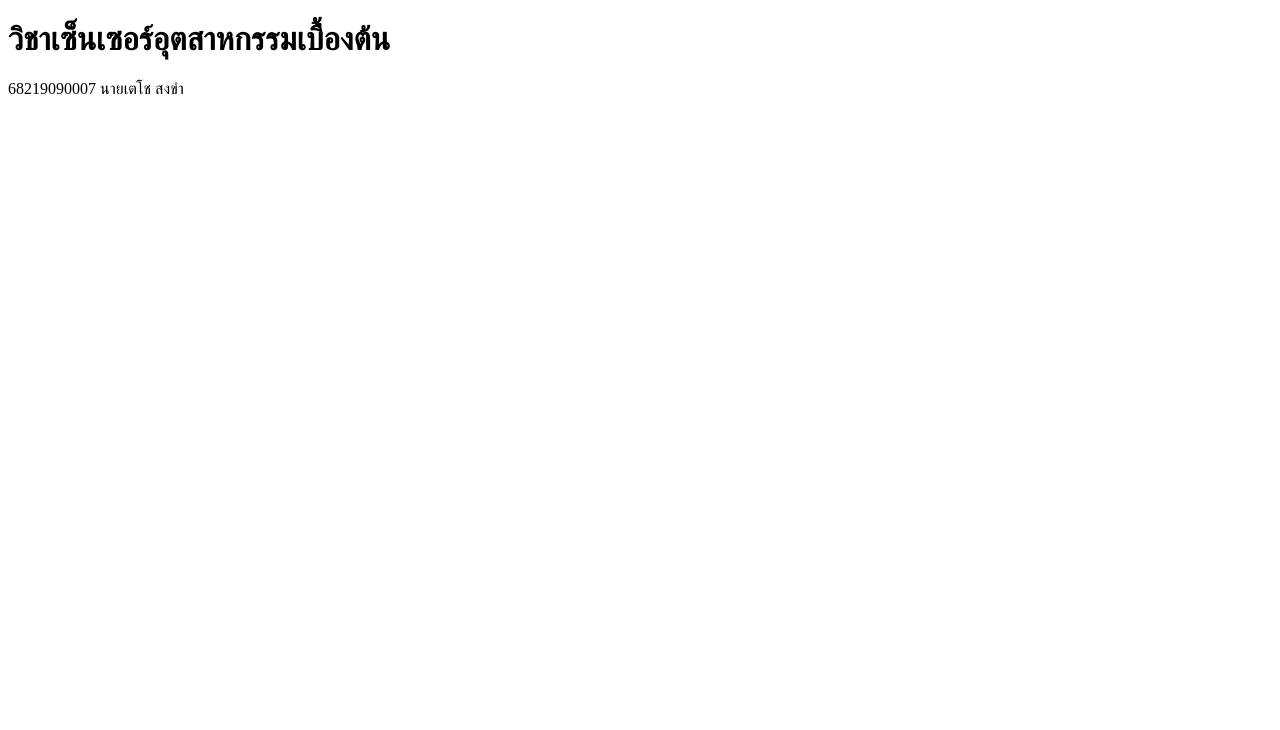
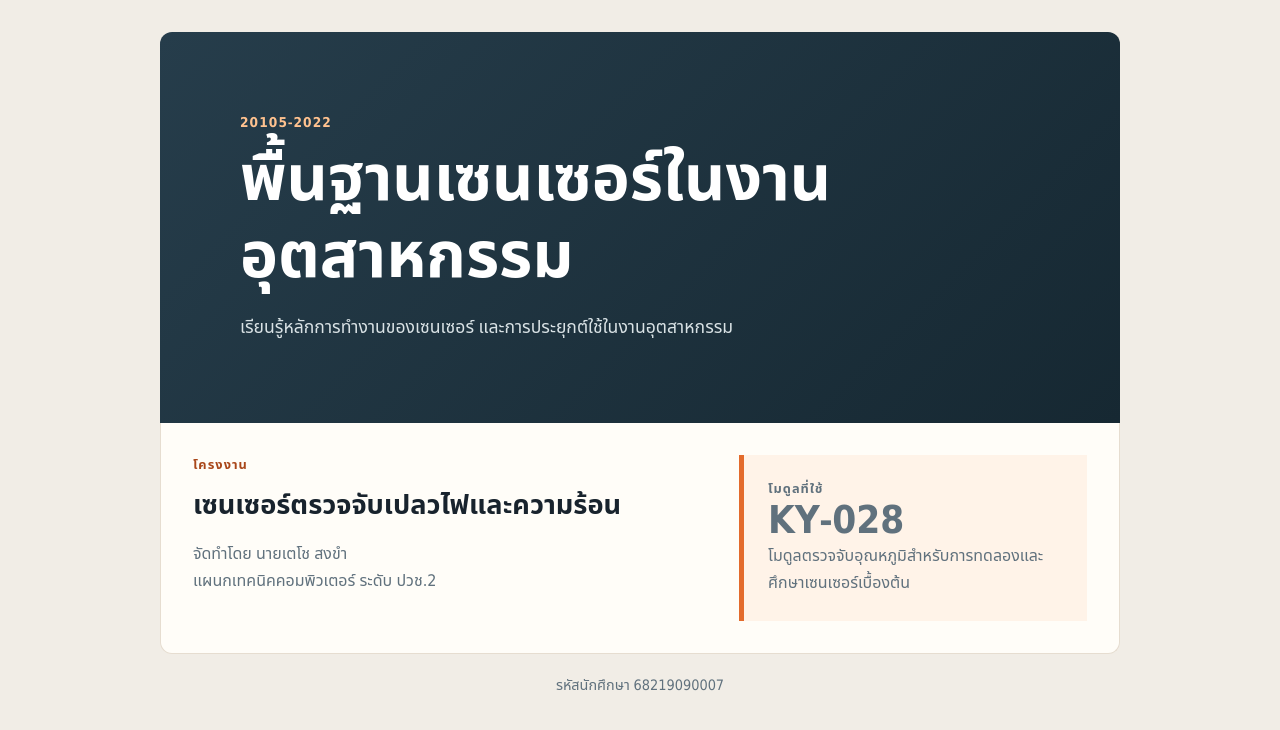
Before and after one commit to 68219090007-cyber/68219090007.sensor.github.io, a plain HTML site: page index.html in a window 1280 px wide. Drawn offline with Linux system fonts and the light colour scheme.

Commit message:
Update index.html

```diff
--- a/index.html
+++ b/index.html
@@ -1,11 +1,170 @@
 
 <!DOCTYPE html>
-<html>
+<html lang="th">
+<head>
+	<meta charset="UTF-8">
+	<meta name="viewport" content="width=device-width, initial-scale=1.0">
+	<title>พื้นฐานเซนเซอร์ในงานอุตสาหกรรม</title>
+	<style>
+		:root {
+			--ink: #18232d;
+			--muted: #60717d;
+			--accent: #e36b2c;
+			--accent-dark: #a9471a;
+			--paper: #fffdf8;
+			--line: #e6ddd0;
+			--background: #f1ede6;
+		}
+
+		* {
+			box-sizing: border-box;
+		}
+
+		body {
+			margin: 0;
+			color: var(--ink);
+			background: var(--background);
+			font-family: "Noto Sans Thai", Tahoma, sans-serif;
+			line-height: 1.7;
+		}
+
+		.page {
+			width: min(100% - 2rem, 960px);
+			margin: 0 auto;
+			padding: 2rem 0;
+		}
+
+		.hero {
+			padding: clamp(2rem, 7vw, 5rem);
+			color: #fff;
+			background: linear-gradient(135deg, #263d4b, #162832);
+			border-radius: 12px 12px 0 0;
+		}
+
+		.eyebrow {
+			margin: 0 0 0.5rem;
+			color: #ffc28f;
+			font-size: 0.85rem;
+			font-weight: 700;
+			letter-spacing: 0.08em;
+		}
+
+		h1,
+		h2,
+		p {
+			margin-top: 0;
+		}
+
+		h1 {
+			max-width: 700px;
+			margin-bottom: 1rem;
+			font-size: clamp(2rem, 5vw, 4rem);
+			line-height: 1.2;
+		}
+
+		.intro {
+			max-width: 600px;
+			margin-bottom: 0;
+			color: #d9e2e5;
+			font-size: 1.1rem;
+		}
+
+		.content {
+			display: grid;
+			grid-template-columns: 1.2fr 0.8fr;
+			gap: 1.5rem;
+			padding: 2rem;
+			background: var(--paper);
+			border: 1px solid var(--line);
+			border-top: 0;
+			border-radius: 0 0 12px 12px;
+		}
+
+		.section-label {
+			margin-bottom: 0.4rem;
+			color: var(--accent-dark);
+			font-size: 0.8rem;
+			font-weight: 700;
+			text-transform: uppercase;
+			letter-spacing: 0.08em;
+		}
+
+		h2 {
+			margin-bottom: 0.75rem;
+			font-size: 1.7rem;
+		}
+
+		.module {
+			display: flex;
+			min-height: 100%;
+			flex-direction: column;
+			justify-content: center;
+			padding: 1.5rem;
+			background: #fff3e8;
+			border-left: 5px solid var(--accent);
+		}
+
+		.module-name {
+			margin-bottom: 0.25rem;
+			color: var(--accent-dark);
+			font-size: 2.4rem;
+			font-weight: 800;
+			line-height: 1.1;
+		}
+
+		.module p,
+		.credit {
+			margin-bottom: 0;
+			color: var(--muted);
+		}
+
+		footer {
+			padding-top: 1.25rem;
+			color: var(--muted);
+			font-size: 0.9rem;
+			text-align: center;
+		}
+
+		@media (max-width: 680px) {
+			.page {
+				width: min(100% - 1rem, 960px);
+				padding: 0.5rem 0;
+			}
+
+			.hero {
+				border-radius: 8px 8px 0 0;
+			}
+
+			.content {
+				grid-template-columns: 1fr;
+				padding: 1.25rem;
+			}
+		}
+	</style>
+</head>
 <body>
+	<main class="page">
+		<header class="hero">
+			<p class="eyebrow">20105-2022</p>
+			<h1>พื้นฐานเซนเซอร์ในงานอุตสาหกรรม</h1>
+			<p class="intro">เรียนรู้หลักการทำงานของเซนเซอร์ และการประยุกต์ใช้ในงานอุตสาหกรรม</p>
+		</header>
 
-<h1>วิชาเซ็นเซอร์อุตสาหกรรมเบื้องต้น</h1>
+		<section class="content" aria-label="รายละเอียดโครงงาน">
+			<div>
+				<p class="section-label">โครงงาน</p>
+				<h2>เซนเซอร์ตรวจจับเปลวไฟและความร้อน</h2>
+				<p class="credit">จัดทำโดย นายเตโช สงขำ<br>แผนกเทคนิคคอมพิวเตอร์ ระดับ ปวช.2</p>
+			</div>
 
-<p>68219090007 นายเตโช สงขำ</p>
+			<aside class="module">
+				<p class="section-label">โมดูลที่ใช้</p>
+				<p class="module-name">KY-028</p>
+				<p>โมดูลตรวจจับอุณหภูมิสำหรับการทดลองและศึกษาเซนเซอร์เบื้องต้น</p>
+			</aside>
+		</section>
 
+		<footer>รหัสนักศึกษา 68219090007</footer>
+	</main>
 </body>
 </html>
```
